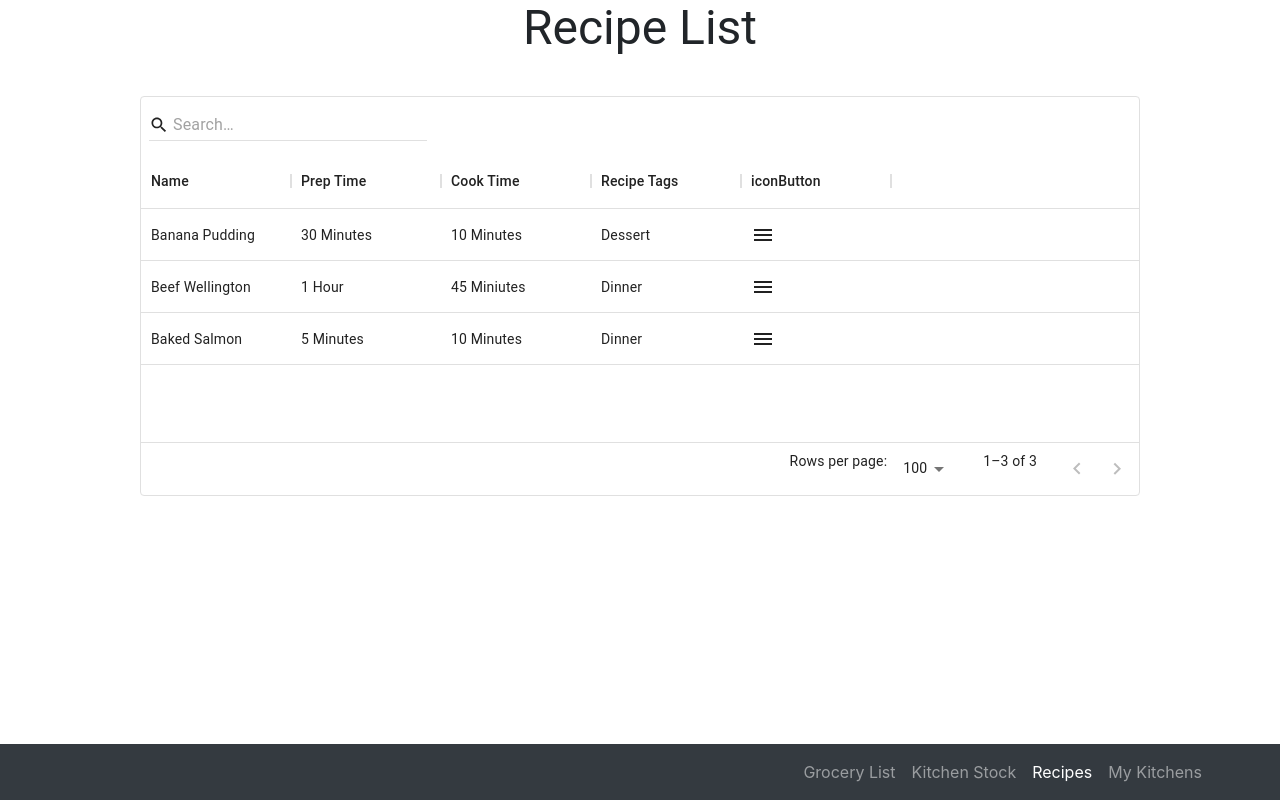
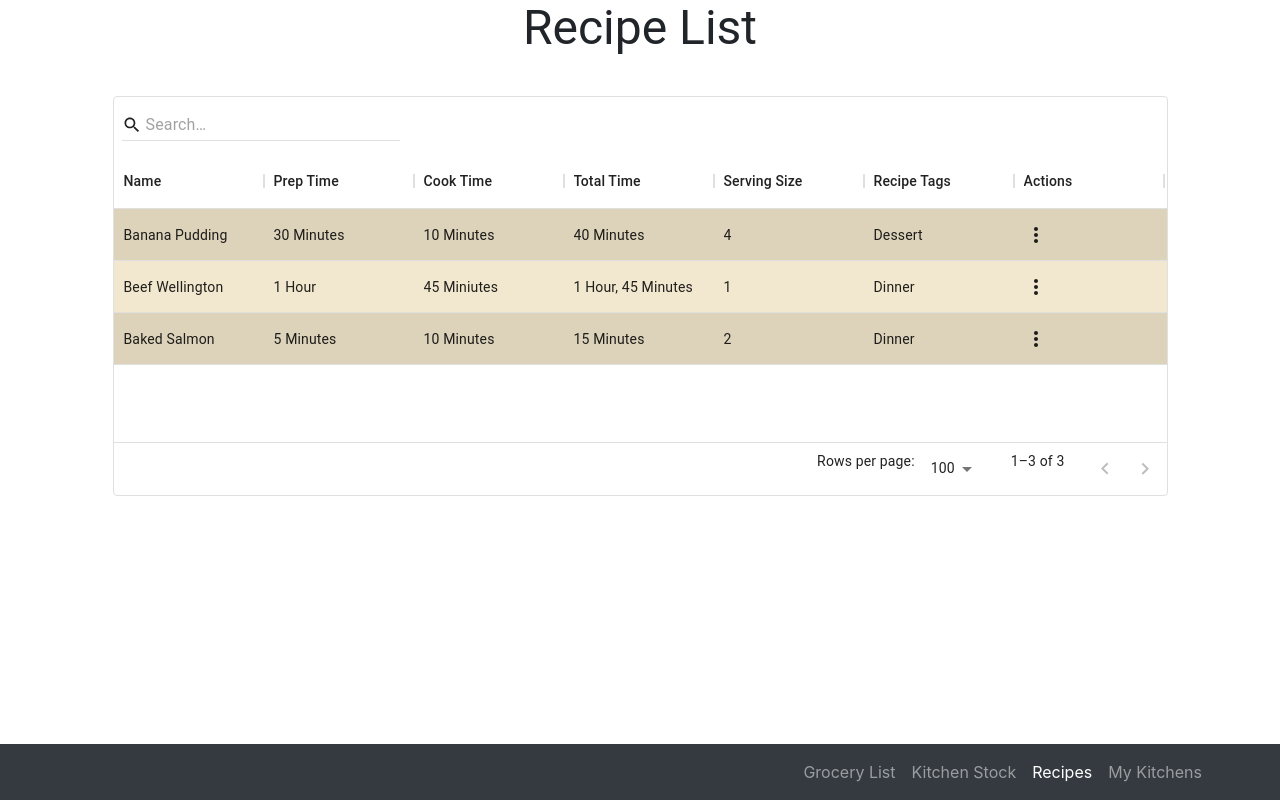
Before and after one commit to lucasoooooo/Kitchen-Kompanian, a React (Create React App) app in the folder kitch-komp/: page /recipies in a window 1280 px wide. Built offline with nearby package versions, Linux system fonts and the light colour scheme.

Commit message:
More MUI experiments

```diff
--- a/kitch-komp/src/components/Recipies.jsx
+++ b/kitch-komp/src/components/Recipies.jsx
@@ -93,7 +93,7 @@ function Recipies () {
               </StyledTableCell>
               <StyledTableCell align="right">{row.prepTime}</StyledTableCell>
               <StyledTableCell align="right">{row.cookTime}</StyledTableCell>
-              <StyledTableCell align="right">{row.tags}</StyledTableCell>
+              <StyledTableCell align="right">{row.tags.map(arr => {return arr + " "})}</StyledTableCell>
             </StyledTableRow>
           ))}
         </TableBody>
--- a/kitch-komp/src/components/Table.jsx
+++ b/kitch-komp/src/components/Table.jsx
@@ -1,12 +1,17 @@
 import React, { useState } from 'react'
 import PropTypes from 'prop-types'
+
+// MUI Component Imports
 import Box from '@mui/material/Box'
-import IconButton from '@mui/material/IconButton'
 import TextField from '@mui/material/TextField'
 import { DataGrid } from '@mui/x-data-grid'
+import { styled } from '@mui/material/styles';
+
+// MUI Icon Imports
 import ClearIcon from '@mui/icons-material/Clear'
+import IconButton from '@mui/material/IconButton'
+import MenuIcon from '@mui/icons-material/MoreVert';
 import SearchIcon from '@mui/icons-material/Search'
-import MenuIcon from "@mui/icons-material/Menu"
 
 function escapeRegExp (value) {
   return value.replace(/[-[\]{}()*+?.,\\^$|#\s]/g, '\\$&')
@@ -65,6 +70,7 @@ QuickSearchToolbar.propTypes = {
 }
 
 export default function QuickFilteringGrid () {
+
   const [searchText, setSearchText] = React.useState('')
 
   const recipes = [
@@ -73,6 +79,8 @@ export default function QuickFilteringGrid () {
       name: 'Banana Pudding',
       prepTime: '30 Minutes',
       cookTime: '10 Minutes',
+      totalTime: '40 Minutes',
+      servingSize: "4",
       tags: ['Dessert']
     },
 
@@ -81,6 +89,8 @@ export default function QuickFilteringGrid () {
       name: 'Beef Wellington',
       prepTime: '1 Hour',
       cookTime: '45 Miniutes',
+      totalTime: '1 Hour, 45 Minutes',
+      servingSize: "1",
       tags: ['Dinner']
     },
 
@@ -89,6 +99,8 @@ export default function QuickFilteringGrid () {
       name: 'Baked Salmon',
       prepTime: '5 Minutes',
       cookTime: '10 Minutes',
+      totalTime: '15 Minutes',
+      servingSize: "2",
       tags: ['Dinner']
     }
   ]
@@ -99,8 +111,10 @@ export default function QuickFilteringGrid () {
     { field: 'name', headerName: 'Name', width: 150 },
     { field: 'prepTime', headerName: 'Prep Time', width: 150 },
     { field: 'cookTime', headerName: 'Cook Time', width: 150 },
+    { field: 'totalTime', headerName: 'Total Time', width: 150 },
+    { field: 'servingSize', headerName: 'Serving Size', width: 150 },
     { field: 'tags', headerName: 'Recipe Tags', width: 150 },
-    { field: 'iconButton', width: 150, renderCell: () => <MenuIcon /> }
+    { field: 'iconButton', headerName: "Actions", width: 150, renderCell: () => <MenuIcon /> }
   ]
 
   const requestSearch = searchValue => {
@@ -121,15 +135,12 @@ export default function QuickFilteringGrid () {
 
   return (
     <Box
-      sx={{ height: 400, width: 1000 }}
+      sx={{ height: 400, width: 1055}}
       alignItems='center'
       justifyContent='center'
       alignContent='center'
     >
       <DataGrid
-        alignContent='center'
-        alignItems='center'
-        justifycontent='center'
         components={{ Toolbar: QuickSearchToolbar }}
         rows={rows}
         columns={columns}
--- a/kitch-komp/src/index.css
+++ b/kitch-komp/src/index.css
@@ -19,3 +19,16 @@ a:hover {
   text-decoration: none;
   color: rgba(0, 0, 0, 0.349);
 }
+
+.MuiDataGrid-root .MuiDataGrid-columnHeader:focus,
+.MuiDataGrid-root .MuiDataGrid-cell:focus {
+  outline: none !important;
+}
+
+.MuiDataGrid-row:nth-child(even){
+  background-color: #F2E8CF;
+}
+
+.MuiDataGrid-row:nth-child(odd){
+  background-color: #ddd3bb;
+}
```
